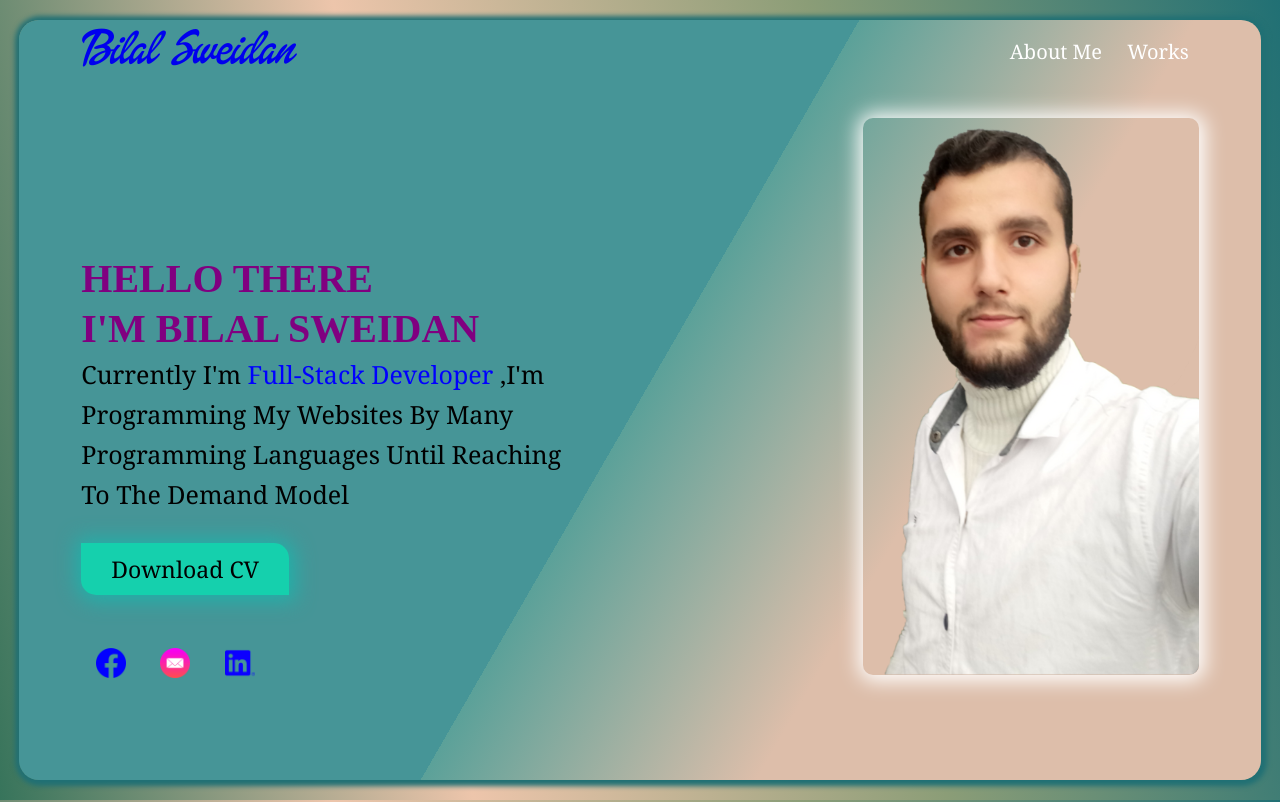
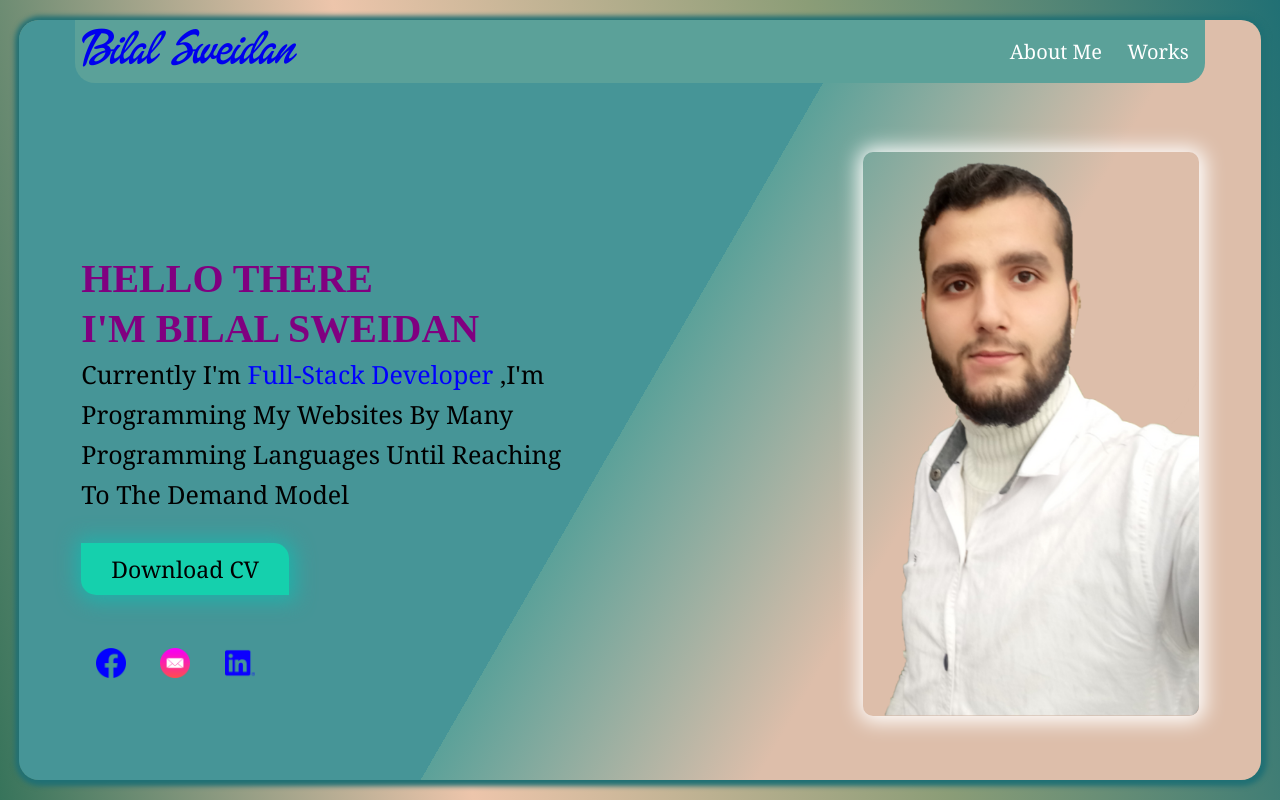
Before and after one commit to Bilal-Sweidan/Bilalsweidan, a plain HTML site: page index.html in a window 1280 px wide. Drawn offline with Linux system fonts and the light colour scheme.

Commit message:
Add files via upload

```diff
--- a/style.css
+++ b/style.css
@@ -14,11 +14,11 @@ body{
     display: flex;
     justify-content: center;
     align-items: center;
-    overflow: hidden;
+    /* overflow: hidden; */
 }
 .maindiv{
     width: 97%;
-    height: 95%;
+    height: 95vh;
     /* background:linear-gradient(#778D45,#344C11,#AEC09A,#AEC670) ;         */
     /* background: linear-gradient(#02315E,#00457E,#2F70AF,#B9848C,#806491); */
     /* background: linear-gradient(#212517,#374709,#759242,#DED3A6,#F2F2EF); */
@@ -34,7 +34,11 @@ nav {
     align-items: center;
     width: 90%;
     margin: auto;
-    padding: 6px 0px ;
+    padding: 6px 6px ;
+    border-top: none;
+    border: 0px solid #217074;
+    border-radius: 0px 0px 20px 20px;
+    background-color: #5BA199;
 }
 .logo{
     text-decoration:none;
@@ -106,12 +110,12 @@ nav ul li a:hover{
 }
 .img{
     width: 30%;
-    height: 100%;
+    height: 90%;
     margin-top: 70px;
 }
 .img img{
     width: 100%;
-    height: 80%;
+    height: 90%;
     padding: 0px 0px;
     border-radius: 10px;
     box-shadow: 1px 1px 20px 5px white;
@@ -125,7 +129,7 @@ nav ul li a:hover{
 .comunication{
     margin-top: 50px;
     width: 100%;
-    height: 40%;
+    height: 20%;
 }
 .comunication img {
     width: 30px;
```
